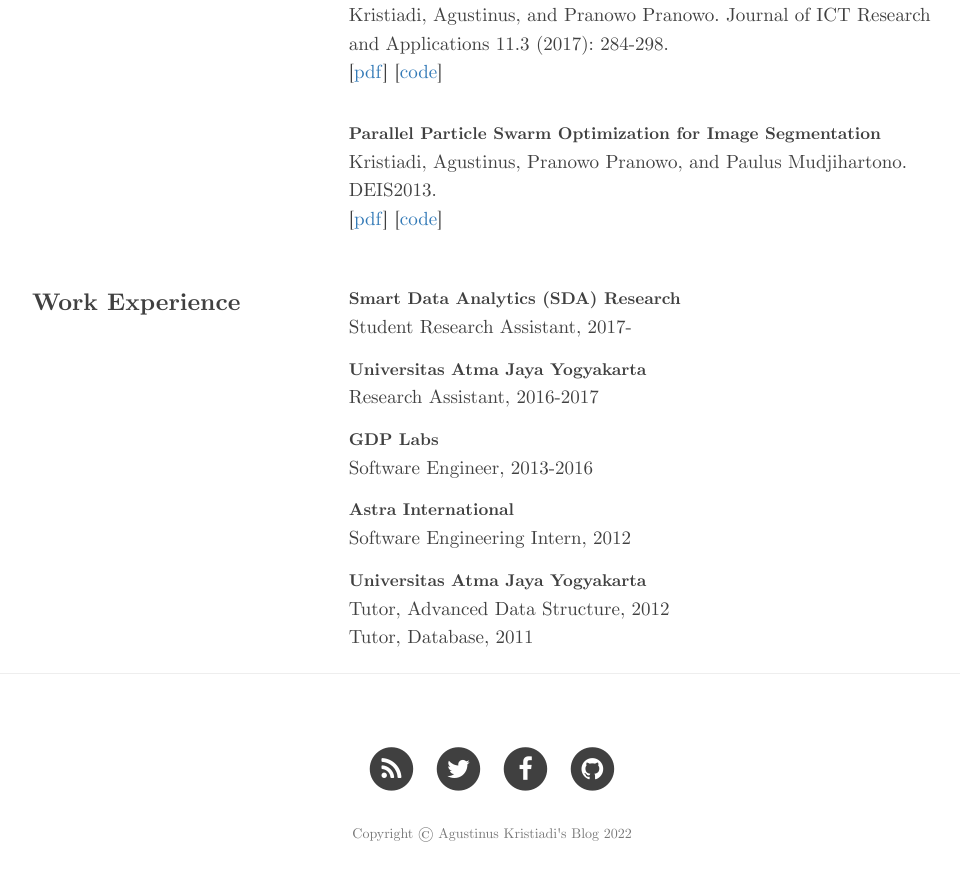
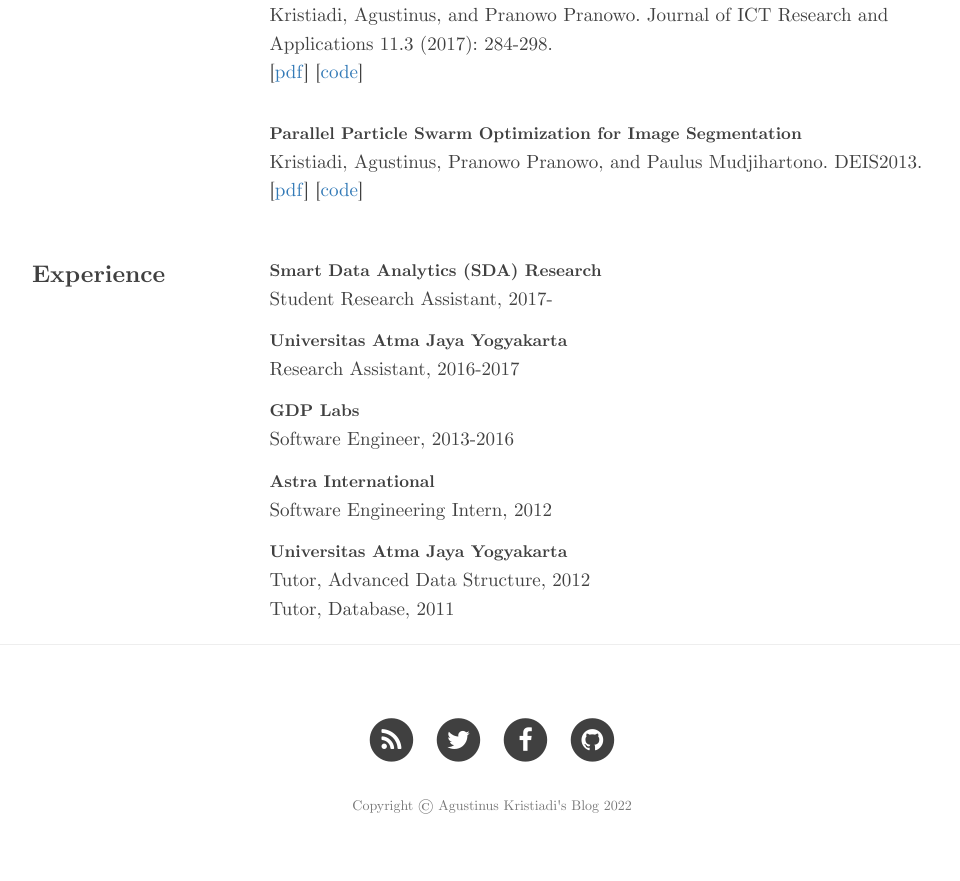
Before and after one commit to hsyodysseyjr/wiseodd0, a Jekyll site: the page built from about.html, in a window 1280 px wide and 900 px high, scrolled down 712 px. Shown: the top 881 px of the window, without its empty margins (148-1108 px from the left). Built offline with Jekyll 4.4.1, drawn with Linux system fonts in a browser that asks for light colours; nearby versions of some CDN libraries.

Commit message:
Formatting

```diff
--- a/about.html
+++ b/about.html
@@ -27,8 +27,8 @@ header-img: "img/about-bg.jpg"
     <div class="row" style="padding-bottom: 3em;"></div>
 
     <div class="row">
-        <div class="col-md-4"><h3>Education</h3></div>
-        <div class="col-md-8">
+        <div class="col-md-3"><h3>Education</h3></div>
+        <div class="col-md-9">
             <h4>University of Bonn</h4>
             <div>M.Sc., Computer Science, 2017-2019 (expected)</div>
 
@@ -40,8 +40,8 @@ header-img: "img/about-bg.jpg"
     </div>
 
     <div class="row" style="padding-top: 3em;">
-        <div class="col-md-4"><h3>Publications</h3></div>
-        <div class="col-md-8">
+        <div class="col-md-3"><h3>Publications</h3></div>
+        <div class="col-md-9">
             <h4>Incorporating Literals into Knowledge Graph Embeddings</h4>
             <div>
                 Kristiadi, Agustinus*, Mohammad Asif Khan*, Denis Lukovnikov, Jens Lehmann, and Asja Fischer. arXiv preprint arXiv:1802.00934 (2018).
@@ -70,8 +70,8 @@ header-img: "img/about-bg.jpg"
     </div>
 
     <div class="row" style="padding-top: 3em;">
-        <div class="col-md-4"><h3>Work Experience</h3></div>
-        <div class="col-md-8">
+        <div class="col-md-3"><h3>Experience</h3></div>
+        <div class="col-md-9">
             <h4>Smart Data Analytics (SDA) Research</h4>
             <div>Student Research Assistant, 2017-</div>
 
```
